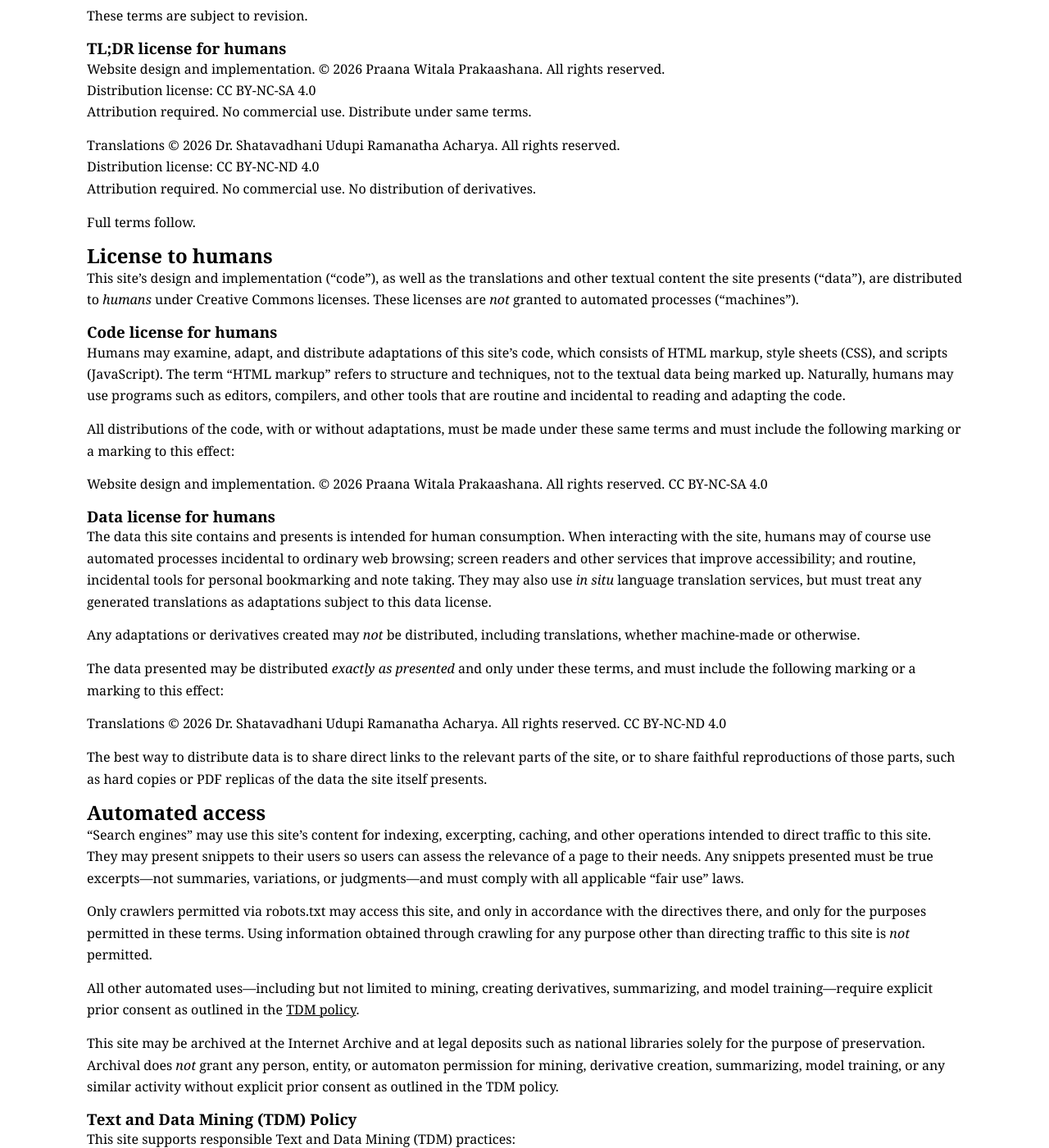
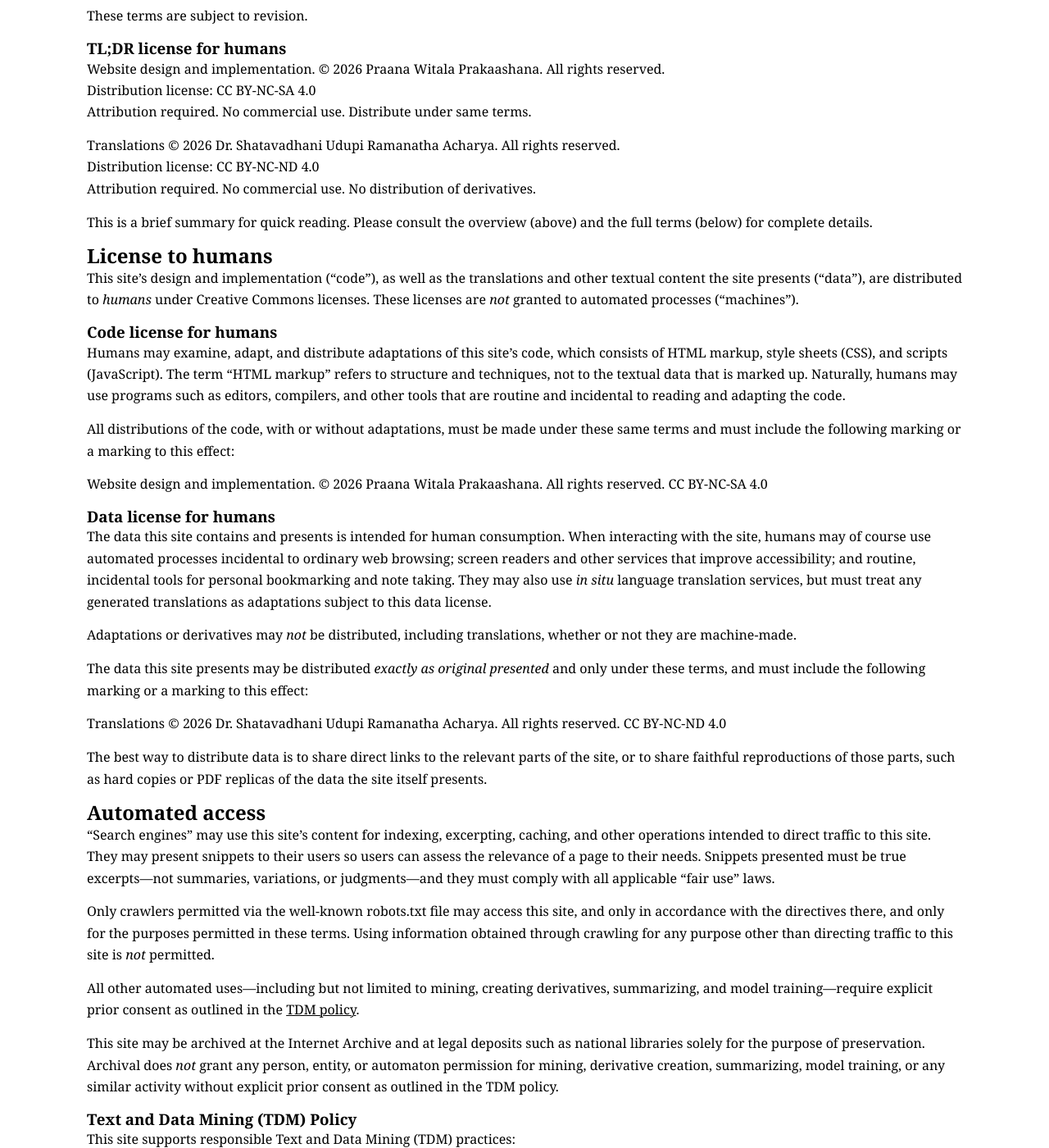
Before and after one commit to prawipra/gs_stage, a Jekyll site: the page built from eng/terms.md, in a window 1280 px wide and 1400 px high, scrolled down 539 px. Shown: the whole window at 82% size. Built offline with Jekyll 4.4.1, drawn with Linux system fonts in a browser that asks for light colours; some of the changed text lies outside the part shown.

```diff
--- a/eng/terms.md
+++ b/eng/terms.md
@@ -2,16 +2,17 @@
 title: Terms of Use
 ---
 
-## General
+## Overview
 
 © 2026. All rights reserved. See ownership details later in this document.
 
 Accessing this page constitutes agreement to these terms of use. Automated access constitutes
-agreement by the people or organizations responsible for the automaton.
+agreement by the people or organizations responsible for the automaton. If you do not agree,
+please discontinue use of the site immediately.
 
 This site is intended for human consumption. It is *not* intended for machine consumption except
-for the specific purposes outlined later in these terms. Explicit prior consent is required to use
-any part of this site for mining, creating derivatives, summarizing, model training, or other
+for the specific purposes outlined (later) in these terms. Explicit prior consent is required to
+use any part of this site for mining, creating derivatives, summarizing, model training, or other
 similar activities.
 
 These terms are subject to revision.
@@ -26,7 +27,8 @@ Translations © 2026 Dr. Shatavadhani Udupi Ramanatha Acharya. All rights reserv
 Distribution license: CC BY-NC-ND 4.0
 Attribution required. No commercial use. No distribution of derivatives.
 
-Full terms follow.
+This is a brief summary for quick reading. Please consult the overview (above) and the full terms
+(below) for complete details.
 
 ## License to humans
 
@@ -38,8 +40,9 @@ These licenses are *not* granted to automated processes ("machines").
 
 Humans may examine, adapt, and distribute adaptations of this site's code, which consists of HTML
 markup, style sheets (CSS), and scripts (JavaScript). The term "HTML markup" refers to structure
-and techniques, not to the textual data being marked up. Naturally, humans may use programs such as
-editors, compilers, and other tools that are routine and incidental to reading and adapting the code.
+and techniques, not to the textual data that is marked up. Naturally, humans may use programs such
+as editors, compilers, and other tools that are routine and incidental to reading and adapting the
+code.
 
 All distributions of the code, with or without adaptations, must be made under these same terms and
 must include the following marking or a marking to this effect:
@@ -54,11 +57,11 @@ readers and other services that improve accessibility; and routine, incidental t
 bookmarking and note taking. They may also use *in situ* language translation services, but must
 treat any generated translations as adaptations subject to this data license.
 
-Any adaptations or derivatives created may *not* be distributed, including translations, whether
-machine-made or otherwise.
+Adaptations or derivatives may *not* be distributed, including translations, whether or not they
+are machine-made.
 
-The data presented may be distributed *exactly as presented* and only under these terms, and must
-include the following marking or a marking to this effect:
+The data this site presents may be distributed *exactly as original presented* and only under these
+terms, and must include the following marking or a marking to this effect:
 
 > Translations © 2026 Dr. Shatavadhani Udupi Ramanatha Acharya. All rights reserved. CC BY-NC-ND 4.0
 
@@ -70,12 +73,13 @@ site itself presents.
 
 "Search engines" may use this site's content for indexing, excerpting, caching, and other operations
 intended to direct traffic to this site. They may present snippets to their users so users can assess
-the relevance of a page to their needs. Any snippets presented must be true excerpts—not summaries,
-variations, or judgments—and must comply with all applicable "fair use" laws.
+the relevance of a page to their needs. Snippets presented must be true excerpts—not summaries,
+variations, or judgments—and they must comply with all applicable "fair use" laws.
 
-Only crawlers permitted via `robots.txt` may access this site, and only in accordance with the
-directives there, and only for the purposes permitted in these terms. Using information obtained
-through crawling for any purpose other than directing traffic to this site is *not* permitted.
+Only crawlers permitted via the well-known `robots.txt` file may access this site, and only in
+accordance with the directives there, and only for the purposes permitted in these terms. Using
+information obtained through crawling for any purpose other than directing traffic to this site
+is *not* permitted.
 
 All other automated uses—including but not limited to mining, creating derivatives, summarizing, and
 model training—require explicit prior consent as outlined in the [TDM policy](#text-and-data-mining-tdm-policy).
@@ -93,7 +97,7 @@ This site supports responsible Text and Data Mining (TDM) practices:
 * Mining for non-research purposes requires prior consent and compensation.
 * Consent must be obtained *before* any mining activity begins.
 
-We provide a [machine-readable policy](/tdm-policy.json) for automated agents.
+A [machine-readable policy](/tdm-policy.json) is included for automated agents.
 
 ### Definitions
 
```
